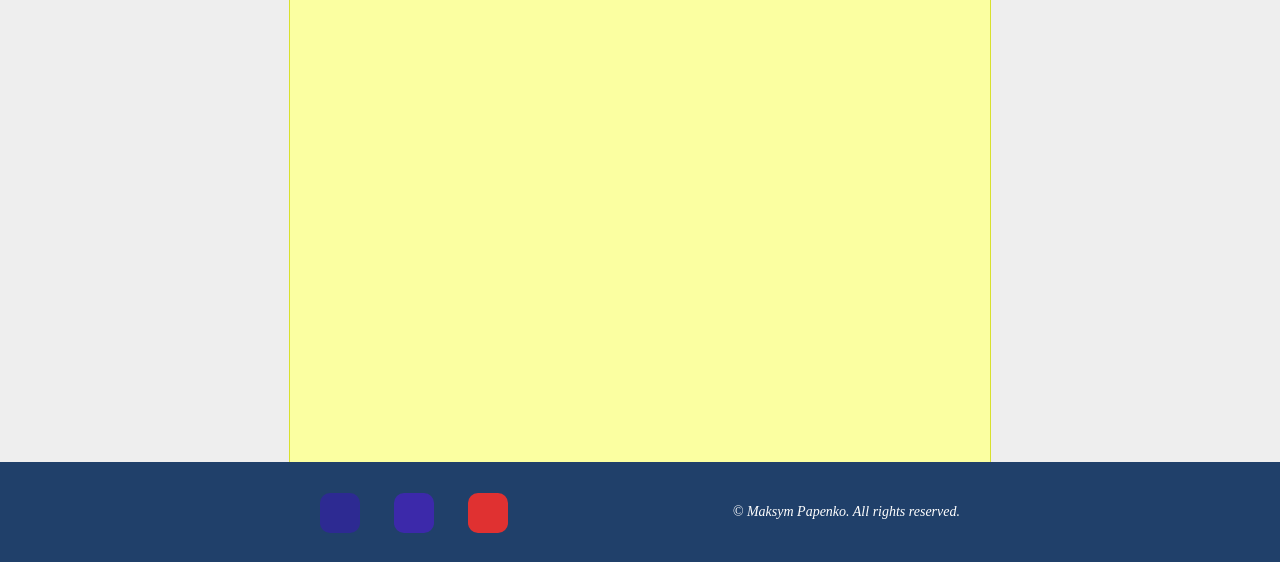
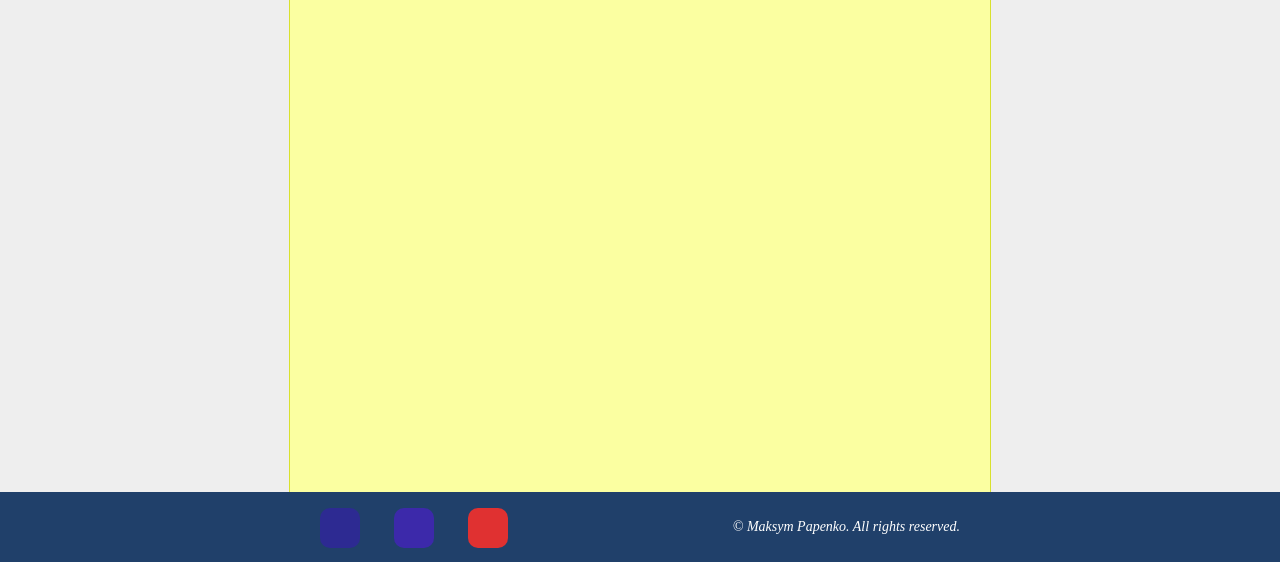
Before and after one commit to maksym-p/mp-project1, a plain HTML site: page index.html in a window 1280 px wide. Shown: the part 238-800 px from the top of the page. Drawn offline with Linux system fonts and the light colour scheme.

Commit message:
made footer little smaller

```diff
--- a/style.css
+++ b/style.css
@@ -78,27 +78,23 @@ main .layout-positioner {
 	border-left: 1px solid #D8E12D;
 }
 
-main .fix {
-	height: 100px;
-}
-
-.page-footer .layout-positioner {
-	height: 100px;
+main .fix, .page-footer .layout-positioner {
+	height: 70px;
 }
 
 .page-footer {
 	background: #20406A;
 	width: 100%;
-	height: 100px;
-	margin-top: -100px;
+	height: 70px;
+	margin-top: -70px;
 	color: #fff;
 }
 
 .page-footer .social-container {
 	float: left;
 	width: 218px;
-	height: 100px;
-	line-height: 100px;
+	height: 70px;
+	line-height: 70px;
 }
 
 .page-footer .social-container .social {
@@ -126,8 +122,8 @@ main .fix {
 .page-footer .copyright {
 	float: right;
 	width: 260px;
-	height: 100px;
-	line-height: 100px;
+	height: 70px;
+	line-height: 70px;
 	vertical-align: middle;
 	text-align: right;
 	padding-right: 30px;
```
